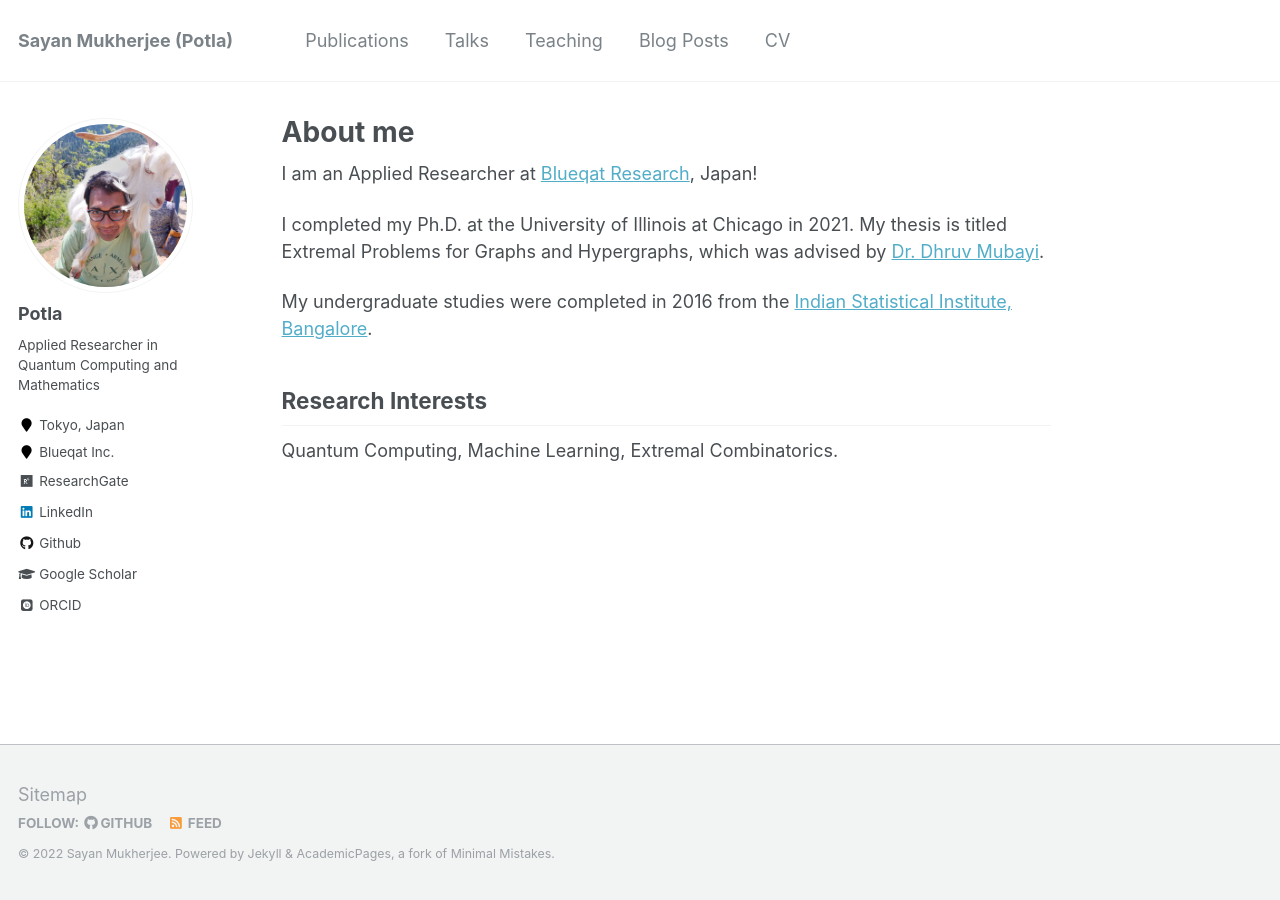
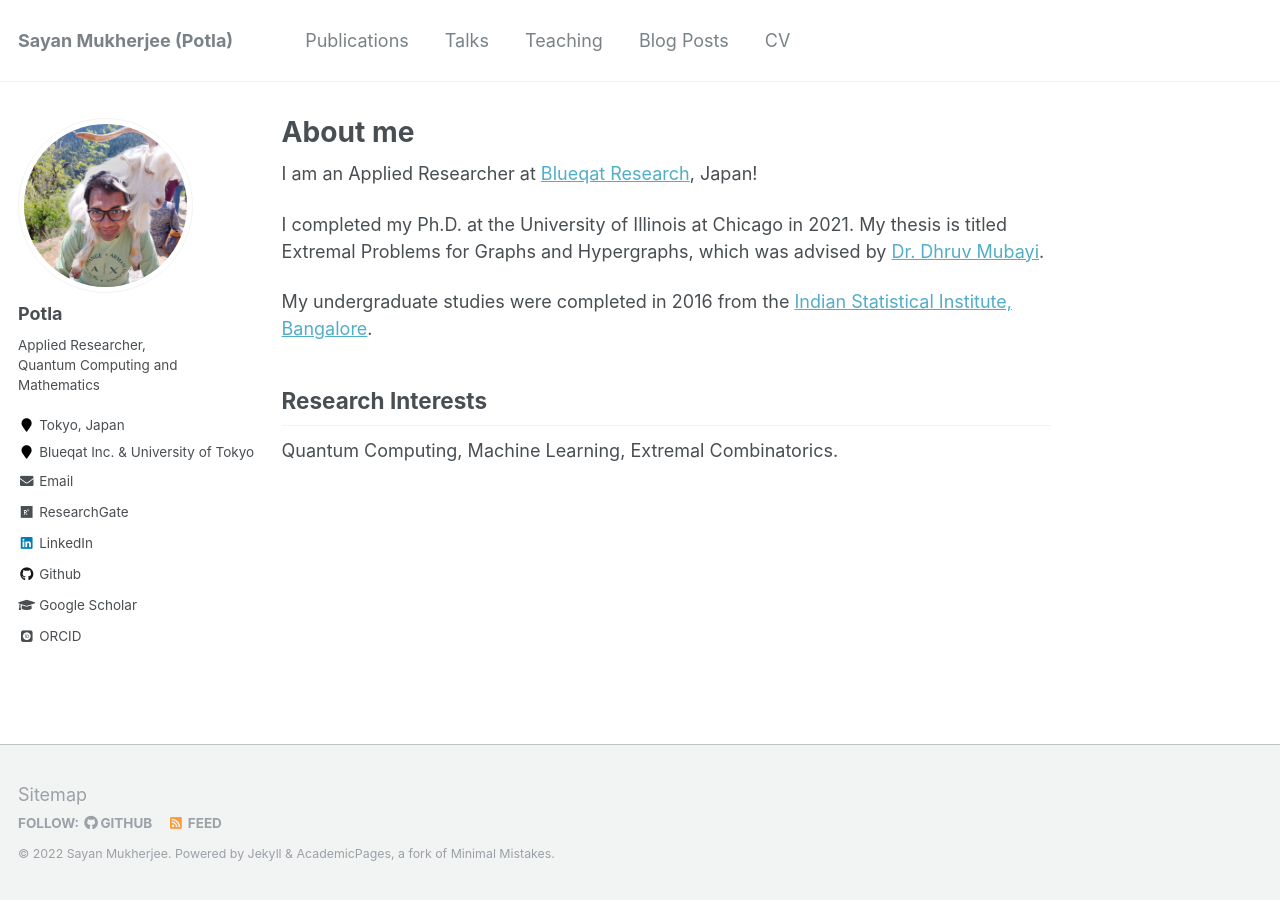
Before and after one commit to Potla1995/potla1995.github.io, a Jekyll site: the page built from _pages/about.md, in a window 1280 px wide. Built offline with Jekyll 4.4.1, drawn with Linux system fonts in a browser that asks for light colours; some web fonts are replaced.

Commit message:
Add UT Affiliation

```diff
--- a/_config.yml
+++ b/_config.yml
@@ -10,7 +10,7 @@ locale                   : "en-US"
 title                    : "Sayan Mukherjee (Potla)"
 title_separator          : "-"
 name                     : &name "Sayan Mukherjee"
-description              : &description "Applied Researcher, Blueqat Inc."
+description              : &description "Applied Researcher, Blueqat Inc.; Visiting Joint Researcher, University of Tokyo"
 url                      : https://sayan.mukherjee.moe # the base hostname & protocol for your site e.g. "https://mmistakes.github.io"
 baseurl                  : "" # the subpath of your site, e.g. "/blog"
 repository               : "potla1995.github.io"
@@ -82,12 +82,12 @@ analytics:
 author:
   name             : "Potla"
   avatar           : "profile.png"
-  bio              : "Applied Researcher in Quantum Computing and Mathematics"
+  bio              : "Applied Researcher, Quantum Computing and Mathematics"
   location         : "Tokyo, Japan"
-  employer         : "Blueqat Inc."
+  employer         : "Blueqat Inc. & University of Tokyo"
   pubmed           :
   googlescholar    : "https://scholar.google.com/citations?user=1U95To0AAAAJ&hl=en"
-  email            :
+  email            : "firstname (at) blueqat.com, firstname (at) g.ecc.u-tokyo.ac.jp"
   researchgate     : "https://www.researchgate.net/profile/Sayan-Mukherjee-6"
   uri              :
   bitbucket        :
```
